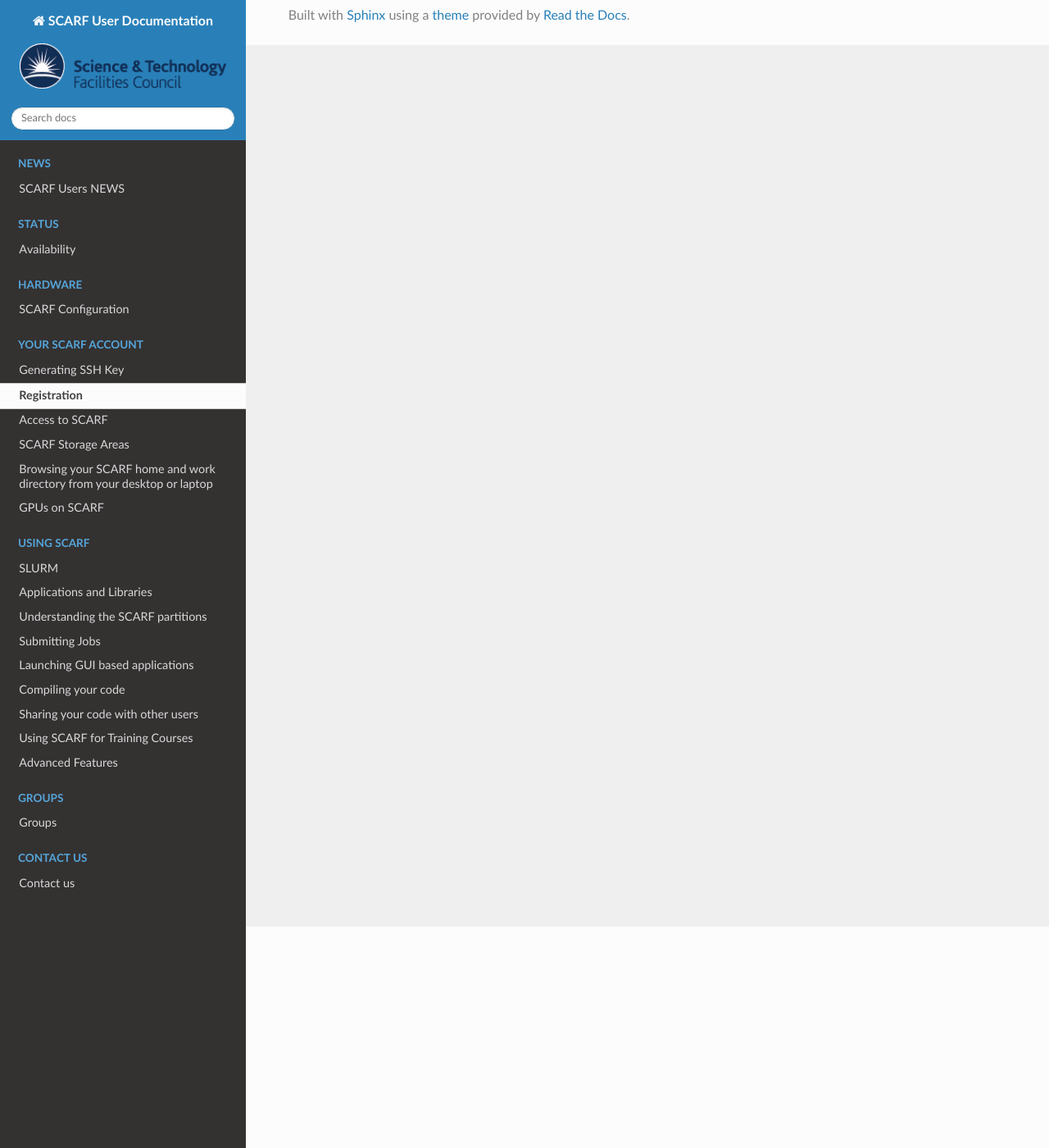
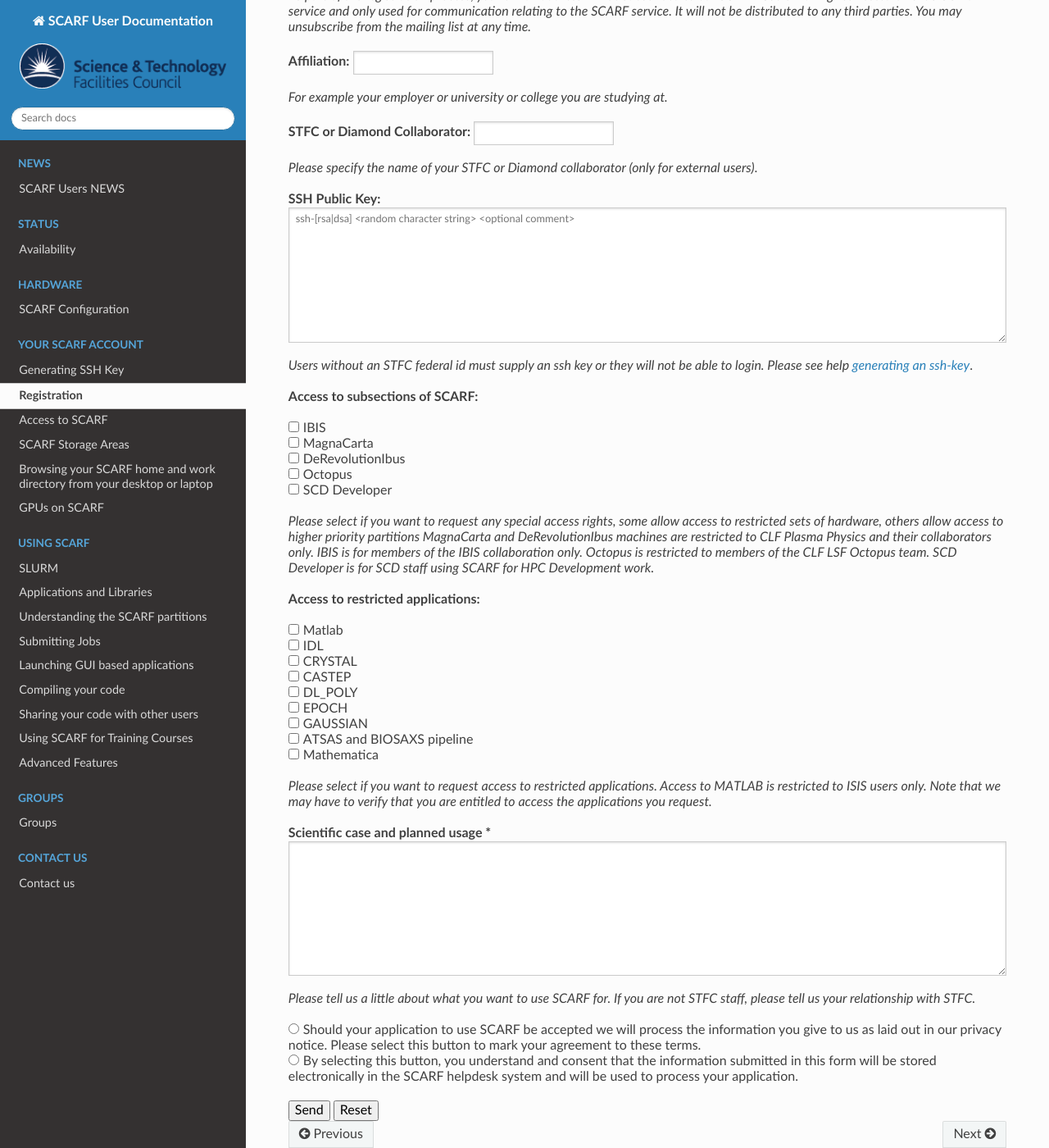
Before and after one commit to g4wwh/scarf, a Sphinx documentation site: the page built from source/registration.rst, in a window 1280 px wide and 1400 px high, scrolled down 270 px. Shown: the whole window at 82% size. Built offline with Sphinx 7.4.7 and the Read the Docs theme 2.0.0, drawn with Linux system fonts in a browser that asks for light colours; some of the changed text lies outside the part shown.

Commit message:
updated forms

```diff
--- a/source/accessing.rst
+++ b/source/accessing.rst
@@ -69,9 +69,9 @@
 * Type "nslookup _my_hostname_" where _my_hostname_ is the name from the third step.
 * Check that the Address returned by this command is the same as the one you get from the third step. If it is not, you need to contact your network administrator.
 
-$$$$$$$$$$$$$$$$$
-LINUX/UNIX/MACOSX
-$$$$$$$$$$$$$$$$$
+$$$$$$$$$$$$$$$$
+LINUX/UNIX/MACOS
+$$$$$$$$$$$$$$$$
 
 * Open a new shell window as root or the superuser.
 * Type hostname, and make a note of the result.
--- a/source/registration.rst
+++ b/source/registration.rst
@@ -1,3 +1,82 @@
-************
+############
 Registration
-************
+############
+
+
+.. raw:: html
+
+  <html>
+       <body>
+
+         <form method="post" name="scarfregister" action="form-to-reg.php">
+           <b>Name:*</b>
+           <input type="text" id="name" name="name" required><br><br>
+
+           <b>Business Email:*</b>
+           <input type="text" id="email" name="email" required><br><br>
+
+           <i>As part of the registration process, your e-mail address will be subscribed to our
+           SCARF-Users mailing list hosted on the JISCMail service and only used for communication
+           relating to the SCARF service. It will not be distributed to any third parties.
+           You may unsubscribe from the mailing list at any time.</i>
+           <br><br>
+
+           <b>Affiliation:</b>
+           <input type="text" id="affiliation" name="affiliation"><br><br>
+
+           <i>For example your employer or university or college you are studying at.</i> <br><br>
+
+           <b>STFC or Diamond Collaborator:</b>
+           <input type="text" id="collaborator" name="collaborator"><br><br>
+
+           <i>Please specify the name of your STFC or Diamond collaborator (only for external users)</i>. <br><br>
+
+           <b>SSH Public Key:</b><br>
+           <textarea name="sshkey" rows="10" cols="60" placeholder="ssh-[rsa|dsa] <random character string> <optional comment>"></textarea><br><br>
+           <i>Users without an STFC federal id must supply an ssh key or they will not be able to login. Please see help <a href="ssh_key.html">generating an ssh-key</a></i>.<br><br>
+
+           <b>Access to subsections of SCARF:</b><br><br>
+           <input type="checkbox" name="ibis">IBIS<br>
+           <input type="checkbox" name="magnacarta">MagnaCarta<br>
+           <input type="checkbox" name="derevolutionibus">DeRevolutionIbus<br>
+           <input type="checkbox" name="Octopus">Octopus<br>
+           <input type="checkbox" name="scddev">SCD Developer<br>
+
+           <br><i>Please select if you want to request any special access rights, some allow access to restricted sets of hardware, others allow access to higher priority partitions MagnaCarta and DeRevolutionIbus machines are restricted to CLF Plasma Physics and their collaborators only. IBIS is for members of the IBIS collaboration only. Octopus is restricted to members of the CLF LSF Octopus team. SCD Developer is for SCD staff using SCARF for HPC Development work.</i> <br><br>
+
+           <b>Access to restricted applications:</b><br><br>
+           <input type="checkbox" name="matlab">Matlab<br>
+           <input type="checkbox" name="idl">IDL<br>
+           <input type="checkbox" name="crystal">CRYSTAL<br>
+           <input type="checkbox" name="castep">CASTEP<br>
+           <input type="checkbox" name="dl_poly">DL_POLY<br>
+           <input type="checkbox" name="epoch">EPOCH<br>
+           <input type="checkbox" name="gaussian">GAUSSIAN<br>
+           <input type="checkbox" name="atsas">ATSAS and BIOSAXS pipeline<br>
+           <input type="checkbox" name="mathematica">Mathematica<br>
+           <br><i>Please select if you want to request access to restricted applications. Access to MATLAB is restricted to ISIS users only. Note that we may have to verify that you are entitled to access the applications you request.</i>
+           <br><br>
+	   <b>Scientific case and planned usage *</b>
+           <textarea name="case" rows="10" cols="60"></textarea><br><br>
+
+           <i>Please tell us a little about what you want to use SCARF for. If you are not STFC staff, please tell us your relationship with STFC.</i><br>
+
+           <br>
+	   <input required="required" type="radio" id="privacy" name="privacy">Should your application to use SCARF be accepted we will process the information you give to us as laid out in our privacy notice. Please select this button to mark your agreement to these terms.<br>
+
+           <input required="required" type="radio" id="helpdesk" name="helpdesk">By selecting this button, you understand and consent that the information submitted in this form will be stored electronically in the SCARF helpdesk system and will be used to process your application.<br><br>
+
+           <input type="submit" value="Send">
+           <input type="reset" value="Reset">
+
+
+
+         </form>
+
+
+
+
+
+
+       </body>
+  </html>
```
Also changed, not shown: source/form_regthanks.rst (added, +9 -0 lines), source/index.rst (+10 -4 lines), source/_static/images/scarfbanner.png (added), 1 other file.
